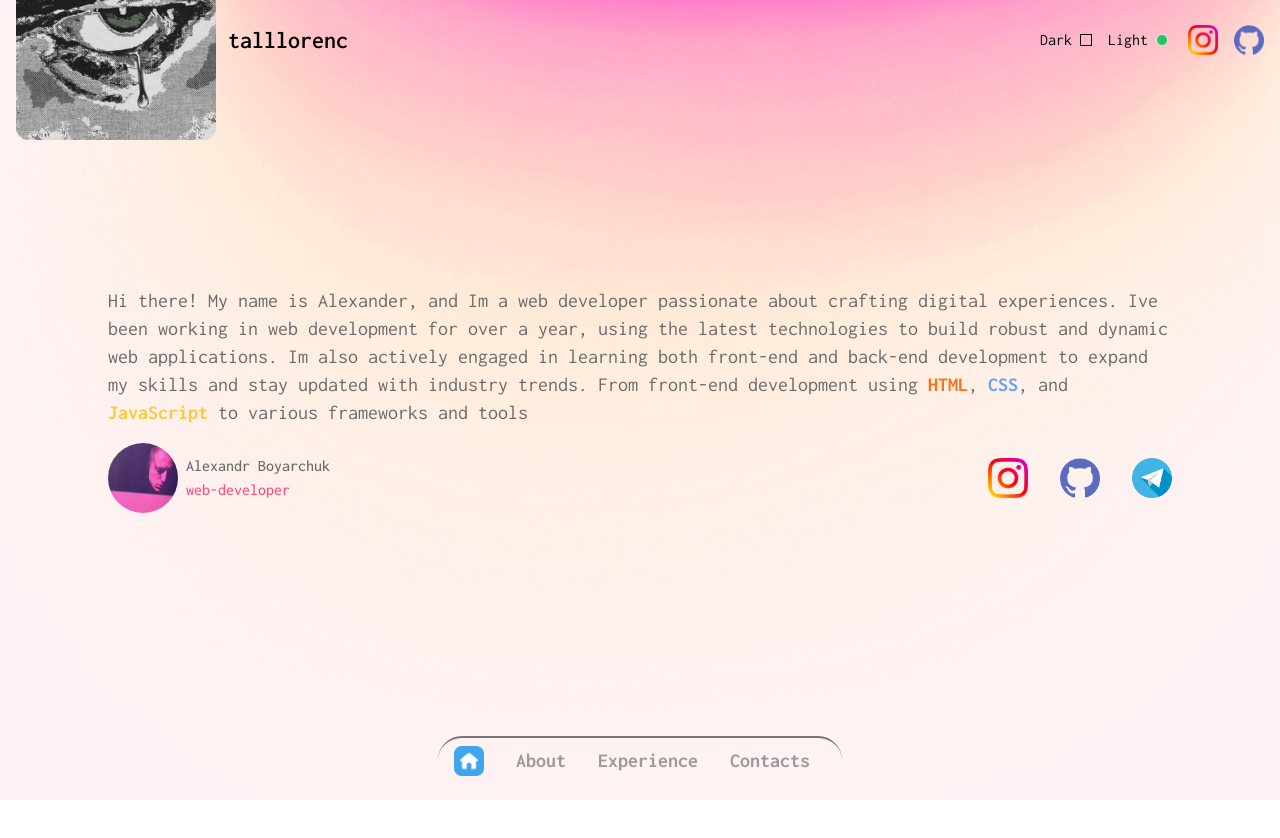
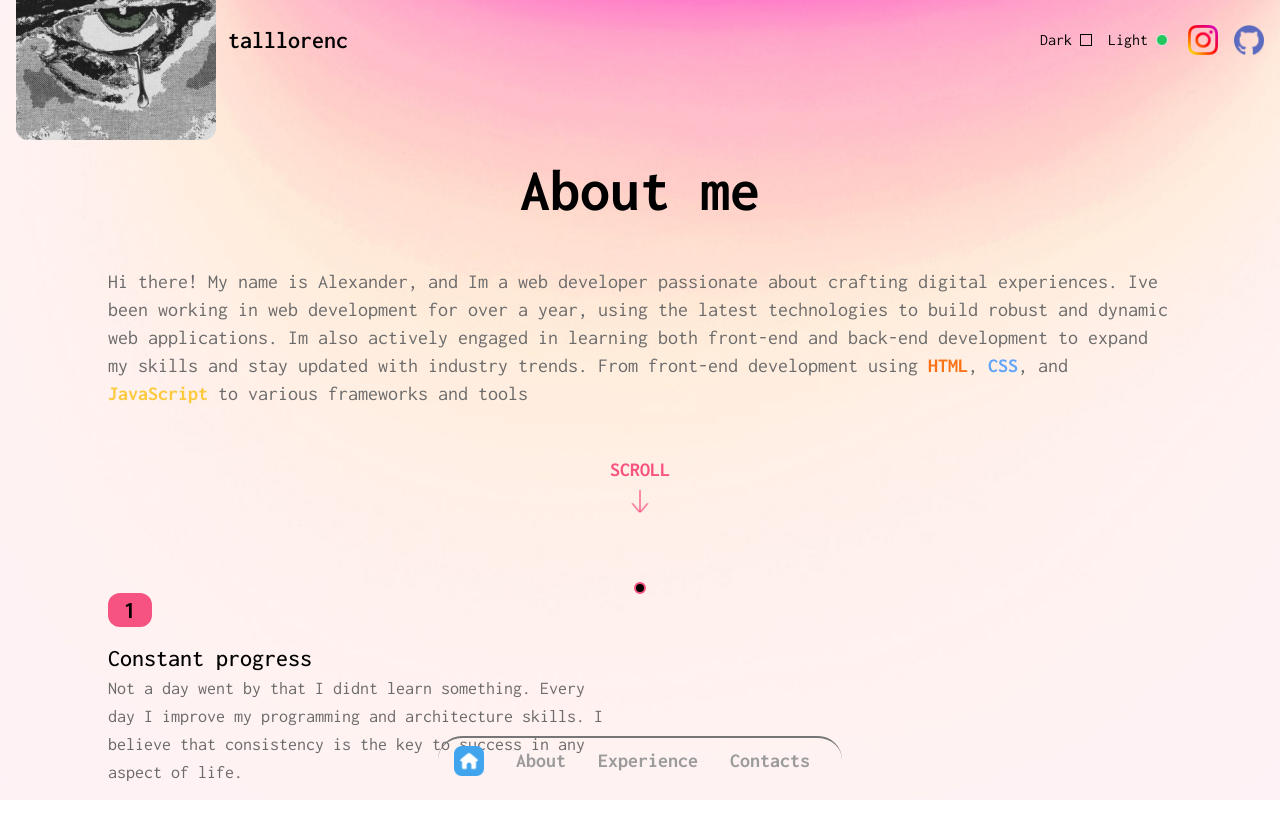
Before and after one commit to talllorenc/portfolio, a Next.js app: page /about in a window 1280 px wide. Shown: the top 838 px of the page. Before the commit the page ends 800 px from the top, so only its background shows below. Built offline with nearby package versions, Linux system fonts and the light colour scheme.

Commit message:
Add gsap animation

```diff
--- a/package.json
+++ b/package.json
@@ -12,6 +12,7 @@
     "@emailjs/browser": "^4.1.0",
     "formik": "^2.4.5",
     "framer-motion": "^11.0.5",
+    "gsap": "^3.12.5",
     "next": "14.1.0",
     "next-themes": "^0.2.1",
     "next-yup": "^1.1.0",
--- a/src/app/about/page.jsx
+++ b/src/app/about/page.jsx
@@ -1,9 +1,15 @@
 "use client";
 
+import { useLayoutEffect } from "react";
 import Image from "next/image";
 import { useTheme } from "next-themes";
 import { motion } from "framer-motion";
 import Link from "next/link";
+import gsap from "gsap";
+import { ScrollTrigger } from "gsap/dist/ScrollTrigger";
+import Footer from "@/components/Footer/Footer";
+
+gsap.registerPlugin(ScrollTrigger);
 
 const TransitionVariants = {
   initial: {
@@ -23,45 +29,43 @@ const TransitionVariants = {
   },
 };
 
-const links = [
-  {
-    id: 1,
-    name: "instagram",
-    href: "#",
-    url: "/Navbar/instagram.png",
-  },
-  {
-    id: 2,
-    name: "github",
-    href: "#",
-    url: "/Navbar/github.png",
-  },
-  {
-    id: 3,
-    name: "telegram",
-    href: "#",
-    url: "/Navbar/telegram.png",
-  },
-];
-
 const AboutPage = () => {
   const { theme } = useTheme();
 
+  useLayoutEffect(() => {
+    const comments = document.querySelectorAll(".animate-block");
+    comments.forEach((comment) => {
+      gsap.to(comment, {
+        opacity: 1,
+        ease: "power1.inOut",
+        scrollTrigger: {
+          trigger: comment,
+          start: "top-=200px center",
+          end: "top-=40px center+=30px",
+          scrub: 2,
+          markers: false,
+        },
+      });
+    });
+
+    gsap.to("#animation-line-about", {
+      height: "100%",
+      ease: "none",
+      scrollTrigger: {
+        trigger: "#animation-container-about",
+        scrub: true,
+        markers: false,
+        start: "top center+=150px",
+        end: "bottom center+=230px",
+      },
+    });
+  }, []);
+
   return (
-    <div
-      className={`h-screen flex flex-col items-center justify-center ${
-        theme === "dark" ? "main-bg-dark" : "main-bg-light"
-      }`}
-    >
-      <div className="container">
-        <motion.div
-          variants={TransitionVariants}
-          initial="initial"
-          exit="exit"
-          animate="animate"
-          transition={{ delay: 1.2, duration: 1, ease: "easeInOut" }}
-          className=""
-        >
+    <div className={`mt-40 ${theme === "dark" ? "dark-bg" : "light-bg"}`}>
+      <div className="container flex flex-col gap-20 ">
+        <div className="flex flex-col gap-12 items-center">
+          <h1 className="text-6xl font-bold text-center">About me</h1>
           <span className="text-md in:text-xl text-[#6c6b6b] dark:text-[#9c9b9b]">
             Hi there! My name is Alexander, and Im a web developer passionate
             about crafting digital experiences. Ive been working in web
@@ -74,61 +78,120 @@ const AboutPage = () => {
             <span className="text-[#fdc93d] font-bold">JavaScript</span> to
             various frameworks and tools
           </span>
-        </motion.div>
-        <div className="flex flex-col in:flex-row in:justify-between items-center mt-4">
-          <motion.div
-            variants={TransitionVariants}
-            initial="initial"
-            exit="exit"
-            animate="animate"
-            transition={{ delay: 0.8, duration: 1, ease: "easeInOut" }}
-            className=""
+          <div className="flex flex-col items-center">
+            <p className="text-xl font-bold text-[#f75380]">SCROLL</p>
+            <Image
+              src="/arrow-right.png"
+              className="arrow-bottom-move"
+              width={30}
+              height={30}
+              alt="arrow image"
+            />
+          </div>
+        </div>
+
+        <div id="animation-container-about" className="flex gap-8 relative">
+          <div
+            id="animation-line-about"
+            className="w-[2px] bg-[#f75380] hidden md:block absolute left-1/2 -translate-x-1/2"
           >
-            <div className="flex items-center gap-2">
-              <div className="">
-                <Image
-                  width={70}
-                  height={70}
-                  className="rounded-full w-[50px] h-[50px] in:w-[70px] in:h-[70px]"
-                  src="/About/me.jpg"
-                  alt="profile img"
-                />
+            <span className="absolute -translate-x-1/2 left-1/2 bottom-0 w-3 h-3 border-2 border-[#f75380] rounded-full bg-black dark:bg-white block"></span>
+          </div>
+          <div className="flex flex-col gap-12">
+            <div
+              id="div1"
+              className="animate-block flex justify-between gap-16"
+            >
+              <div className="md:w-1/2">
+                <span className="px-4 py-1 text-2xl font-bold bg-[#f75380] mr-auto rounded-xl">
+                  1
+                </span>
+                <p className="text-2xl font-medium mt-4">Constant progress</p>
+                <span className="text-lg text-[#6c6b6b] dark:text-[#9c9b9b]">
+                  Not a day went by that I didnt learn something. Every day I
+                  improve my programming and architecture skills. I believe that
+                  consistency is the key to success in any aspect of life.
+                </span>
               </div>
-              <div className="">
-                <div className="text-base font-medium text-[#6c6b6b] dark:text-[#9c9b9b]">Alexandr Boyarchuk</div>
-                <div className="text-base font-medium text-[#F75380]">
-                  web-developer
-                </div>
+              <div className="w-1/2 hidden md:block"></div>
+            </div>
+            <div
+              id="div2"
+              className="opacity-0 animate-block flex justify-between gap-16"
+            >
+              <div className="w-1/2 hidden md:block"></div>
+              <div className="md:w-1/2">
+                <span className="px-4 py-1 text-2xl font-bold bg-[#f75380] mr-auto rounded-xl">
+                  2
+                </span>
+                <p className="text-2xl font-medium mt-4">Personal Qualities</p>
+                <span className="text-lg text-[#6c6b6b] dark:text-[#9c9b9b]">
+                  I am an attentive, inquisitive, responsible and, most
+                  importantly, a purposeful person. These qualities help me
+                  improve and get better every day.
+                </span>
               </div>
             </div>
-          </motion.div>
+            <div
+              id="div3"
+              className="opacity-0 animate-block flex justify-between gap-16"
+            >
+              <div className="md:w-1/2">
+                <span className="px-4 py-1 text-2xl font-bold bg-[#f75380] mr-auto rounded-xl">
+                  3
+                </span>
+                <p className="text-2xl font-medium mt-4">
+                  Commercial Development Experience
+                </p>
+                <span className="text-lg text-[#6c6b6b] dark:text-[#9c9b9b]">
+                  With hands-on experience in this field, Ive navigated through
+                  various projects, honing my skills and understanding the
+                  intricacies of the commercial programming. This expertise
+                  equips me to tackle challenges effectively and deliver
+                  innovative solutions.
+                </span>
+              </div>
+              <div className="w-1/2 hidden md:block"></div>
+            </div>
+            <div
+              id="div4"
+              className="opacity-0 animate-block flex justify-between gap-16"
+            >
+              <div className="w-1/2 hidden md:block"></div>
 
-          <motion.div
-            variants={TransitionVariants}
-            initial="initial"
-            exit="exit"
-            animate="animate"
-            transition={{ delay: 1, duration: 1.3, ease: "easeInOut" }}
-            className=""
-          >
-            <div className="flex items-center gap-4 in:gap-8 mt-6 in:mt-0">
-              {links.map((item) => (
-                <a
-                  key={item.id}
-                  href={item.href}
-                  target="_blank"
-                  className="transistion duration-300 ease-in-out hover:scale-110"
-                >
-                  <Image
-                    src={item.url}
-                    width={40}
-                    height={40}
-                    alt={item.name}
-                  />
-                </a>
-              ))}
+              <div className="md:w-1/2">
+                <span className="px-4 py-1 text-2xl font-bold bg-[#f75380] mr-auto rounded-xl">
+                  4
+                </span>
+                <p className="text-2xl font-medium mt-4">Technology Stack</p>
+                <span className="text-lg text-[#6c6b6b] dark:text-[#9c9b9b]">
+                  At the moment, my main stack is MERN. Using these advanced
+                  technologies, I create reliable and dynamic web applications
+                  that meet modern requirements.
+                </span>
+              </div>
             </div>
-          </motion.div>
+            <div
+              id="div5"
+              className="opacity-0 animate-block flex justify-between gap-16"
+            >
+              <div className="md:w-1/2">
+                <span className="px-4 py-1 text-2xl font-bold bg-[#f75380] mr-auto rounded-xl">
+                  5
+                </span>
+                <p className="text-2xl font-medium mt-4">Open to Learning</p>
+                <span className="text-lg text-[#6c6b6b] dark:text-[#9c9b9b]">
+                  I firmly believe that growth stems from embracing new
+                  challenges and acquiring fresh knowledge. With an insatiable
+                  curiosity and a proactive attitude, I eagerly welcome
+                  opportunities to expand my skill set and stay at the forefront
+                  of innovation
+                </span>
+              </div>
+              <div className="w-1/2 hidden md:block"></div>
+            </div>
+            <div className="opacity-0 h-[150px]"></div>
+          </div>
         </div>
       </div>
     </div>
--- a/src/app/contacts/page.jsx
+++ b/src/app/contacts/page.jsx
@@ -10,7 +10,7 @@ const ContactsPage = () => {
   return (
     <section
       className={`h-screen flex flex-col items-center justify-center ${
-        theme === "dark" ? "contacts-bg" : "main-bg-light"
+        theme === "dark" ? "dark-bg" : "light-bg"
       }`}
     >
       <h1 className="text-3xl font-bold p-2">Contact me</h1>
--- a/src/app/experience/page.jsx
+++ b/src/app/experience/page.jsx
@@ -28,7 +28,7 @@ const ExperiencePage = () => {
   return (
     <div
       className={`h-screen flex flex-col items-center justify-center ${
-        theme === "dark" ? "main-bg-dark" : "main-bg-light"
+        theme === "dark" ? "dark-bg" : "light-bg"
       }`}
     >
       <div className="container">
--- a/src/app/globals.css
+++ b/src/app/globals.css
@@ -13,6 +13,32 @@ body {
   max-width: 100vw;
   font-family: Montserrat;
   overflow-x: hidden;
+}
+
+.light-bg::before {
+  content: "";
+  position: fixed;
+  top: 0;
+  left: 0;
+  width: 100%;
+  height: 100%;
+  background-image: url('/main-light.jpeg') !important;
+  background-size: cover !important;
+  background-position: center !important;
+  z-index: -1;
+}
+
+.dark-bg::before {
+  content: "";
+  position: fixed;
+  top: 0;
+  left: 0;
+  width: 100%;
+  height: 100%;
+  background-image: url('/main-dark.jpeg') !important;
+  background-size: cover !important;
+  background-position: center !important;
+  z-index: -1;
 }
 
 a {
@@ -36,17 +62,6 @@ a {
   background-position: center;
 }
 
-.main-bg-dark{
-  background-image: url('/main-dark.jpeg');
-  background-size: cover;
-  background-position: center;
-}
-
-.main-bg-light{
-  background-image: url('/main-light.jpeg');
-  background-size: cover;
-  background-position: center;
-}
 
 @keyframes pop {
   0%, 100% {
@@ -84,7 +99,21 @@ a {
 }
 
 .arrow-right-move {
-  animation: moveRightLeft 1s ease-in-out infinite; /* Применяем анимацию */
+  animation: moveRightLeft 1s ease-in-out infinite;
+}
+
+@keyframes moveBottomTop {
+  0% {
+    transform: translateX(0);
+  }
+  50% {
+    transform: translateX(10px);
+  }
+}
+
+.arrow-bottom-move {
+  animation: moveBottomTop 1s ease-in-out infinite;
+  rotate: 90deg;
 }
 
 .dark{
--- a/src/app/layout.jsx
+++ b/src/app/layout.jsx
@@ -4,6 +4,7 @@ import Providers from "./providers";
 import "./globals.css";
 import Navbar from "@/components/Navbar/Navbar";
 import Navigation from "@/components/Navigation/Navigation";
+import Footer from "@/components/Footer/Footer";
 
 const inconsolata = Inconsolata({ subsets: ["latin"] });
 
--- a/src/app/page.jsx
+++ b/src/app/page.jsx
@@ -8,8 +8,8 @@ export default function Home() {
   const { theme } = useTheme();
   return (
     <main
-      className={`h-screen flex items-center justify-center  ${
-        theme === "dark" ? "main-bg-dark" : "main-bg-light"
+      className={`h-screen flex items-center justify-center ${
+        theme === "dark" ? "dark-bg" : "light-bg"
       }`}
     >
       {/* <div className="container flex flex-col gap-4">
--- /dev/null
+++ b/src/components/Footer/Footer.jsx
@@ -0,0 +1,63 @@
+import Image from "next/image";
+
+const links = [
+  {
+    id: 1,
+    name: "instagram",
+    href: "#",
+    url: "/Navbar/instagram.png",
+  },
+  {
+    id: 2,
+    name: "github",
+    href: "#",
+    url: "/Navbar/github.png",
+  },
+  {
+    id: 3,
+    name: "telegram",
+    href: "#",
+    url: "/Navbar/telegram.png",
+  },
+];
+
+const Footer = () => {
+  return (
+    <div className="py-4">
+      <div className="container flex justify-between ">
+        <div className="flex items-center gap-2">
+          <Image
+            width={70}
+            height={70}
+            className="rounded-full w-[50px] h-[50px] in:w-[70px] in:h-[70px]"
+            src="/About/me.jpg"
+            alt="profile img"
+          />
+          <div className="">
+            <div className="text-base font-medium text-[#6c6b6b] dark:text-[#9c9b9b]">
+              Alexandr Boyarchuk
+            </div>
+            <div className="text-base font-medium text-[#F75380]">
+              web-developer
+            </div>
+          </div>
+        </div>
+
+        <div className="flex items-center gap-4 in:gap-8 mt-6 in:mt-0">
+          {links.map((item) => (
+            <a
+              key={item.id}
+              href={item.href}
+              target="_blank"
+              className="transistion duration-300 ease-in-out hover:scale-110"
+            >
+              <Image src={item.url} width={40} height={40} alt={item.name} />
+            </a>
+          ))}
+        </div>
+      </div>
+    </div>
+  );
+};
+
+export default Footer;
--- a/src/components/ThemeSwitcher/ThemeSwitcher.js
+++ b/src/components/ThemeSwitcher/ThemeSwitcher.js
@@ -16,7 +16,7 @@ const ThemeSwitcher = () => {
   }
 
   return (
-    <div className="bg-transparent flex flex-col in:flex-row in:gap-4 in:items-center">
+    <div className="bg-transparent flex gap-4 items-center mt-4 in:mt-0">
       <button onClick={() => setTheme("dark")} className="flex items-center gap-2 justify-between transition duration-300 easy-in-out hover:opacity-70">
         Dark
         <div className={`w-3 h-3 border ${theme === "dark" ? "bg-green-500 rounded-full" : "bg-inherit border-black"}`}></div>
```
Also changed, not shown: 1 other file (tests, documents, lock files or other folders).
